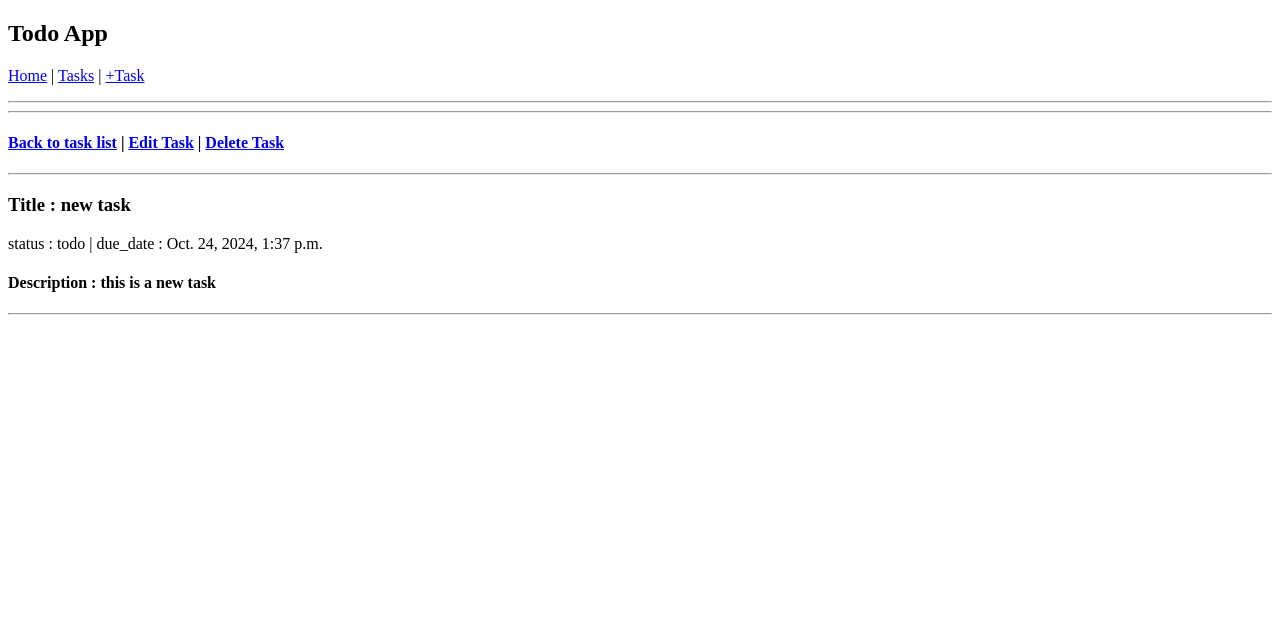
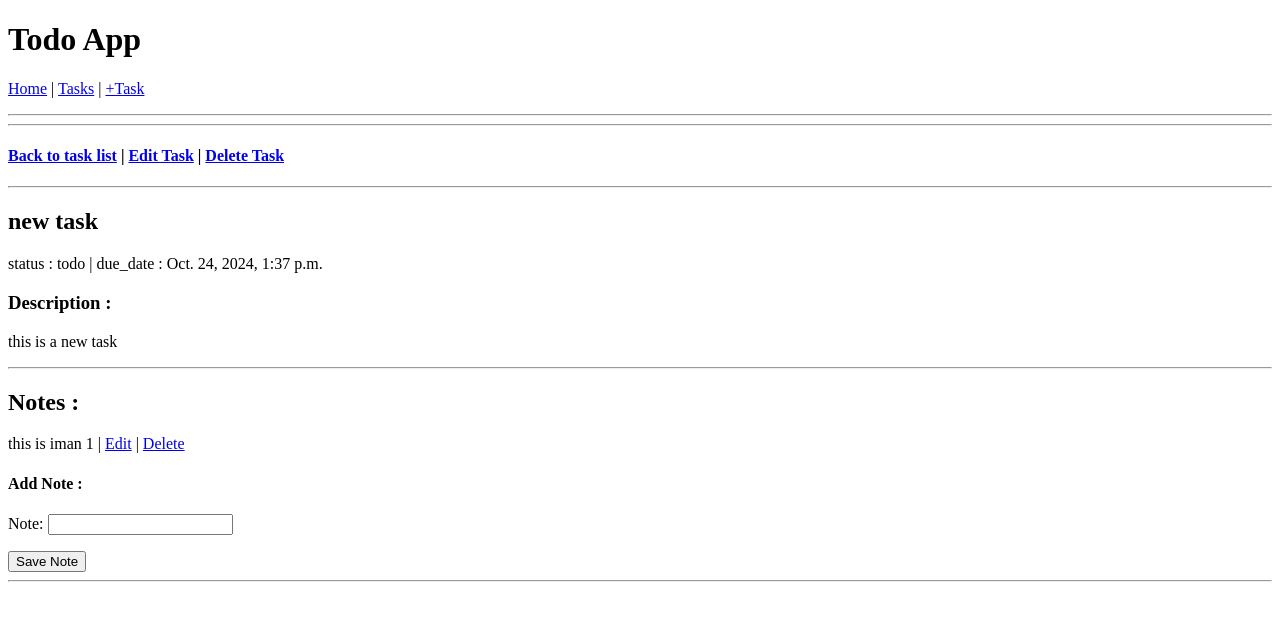
Before and after one commit to iMaaNor/todo_django, a Django app: page /tasks/1/ in a window 1280 px wide. Shown: the top 621 px of the page. Run offline with Django 4.2, Linux system fonts and the light colour scheme; the first user in the database is signed in; data comes from the database, SQL or seed files in the repository.

Commit message:
add note

```diff
--- a/templates/base.html
+++ b/templates/base.html
@@ -4,7 +4,7 @@
         <title>
         {% block title %}Todo App{% endblock title %}
         </title>
-        <h2>Todo App</h2>
+        <h1>Todo App</h1>
         {% if user.is_authenticated %}
             <p><a href="{% url 'home' %}">Home</a> | <a href="{% url 'task_list' %}">Tasks</a> | <a href="{% url 'task_add' %}">+Task</a></p>
         {% else %}
--- a/templates/task_detail.html
+++ b/templates/task_detail.html
@@ -6,9 +6,22 @@
     <a href="{% url 'task_edit' task.pk %}">Edit Task</a> |
     <a href="{% url 'task_delete' task.pk %}">Delete Task</a></h4>
 <hr>
-<h3>Title : {{ task.title }}</h3>
+<h2>{{ task.title }}</h2>
 <p>status : {{ task.status }}
     {% if task.due_date %}| due_date : {{ task.due_date }}{% endif %}</p>
-<h4>Description : {{ task.description }}</h4>
+<h3>Description : </h3>
+<p>{{ task.description }}</p>
+<hr>
+<h2>Notes : </h2>
+{% for note in task.note_set.all %}
+    <p>{{ note.note }} |
+        <a href="{% url 'note_edit' note.pk %}">Edit</a> |
+        <a href="{% url 'note_delete' note.pk%}">Delete</a></p>
+{% endfor %}
+<h4>Add Note : </h4>
+<form action="" method="post">{% csrf_token %}
+    {{ form.as_p }}
+    <button type="submit">Save Note</button>
+</form>
 <hr>
 {% endblock content %}
--- a/templates/task_list.html
+++ b/templates/task_list.html
@@ -3,7 +3,7 @@
 {% block title %}Tasks List{% endblock title %}
 {% block content %}
 {% for task in task_list %}
-    <h4><a href="{% url 'task_detail' task.pk %}">{{ task.title }}</a></h4>
+    <h3><a href="{% url 'task_detail' task.pk %}">{{ task.title }}</a></h3>
     <p>status : {{ task.status }}
         {% if task.due_date %}| due_date : {{ task.due_date }}{% endif %}</p>
     <hr>
--- a/todo/forms.py
+++ b/todo/forms.py
@@ -1,5 +1,5 @@
 from django import forms
-from .models import Task
+from .models import Task, Note
 
 
 class TaskForm(forms.ModelForm):
@@ -14,3 +14,11 @@ class TaskForm(forms.ModelForm):
         widgets = {
             "due_date": forms.widgets.DateTimeInput(attrs={"type": "datetime-local"}),
         }
+
+
+class NoteForm(forms.ModelForm):
+    class Meta:
+        model = Note
+        fields = [
+            "note",
+        ]
--- a/todo/models.py
+++ b/todo/models.py
@@ -21,3 +21,8 @@ class Task(models.Model):
 
     def get_absolute_url(self):
         return reverse_lazy("task_detail", kwargs={"pk": self.pk})
+
+
+class Note(models.Model):
+    task = models.ForeignKey(Task, on_delete=models.CASCADE)
+    note = models.CharField(max_length=200)
--- a/todo/urls.py
+++ b/todo/urls.py
@@ -6,12 +6,16 @@ from .views import (
     TaskCreateView,
     TaskDeleteView,
     TaskUpdateView,
+    NoteEditView,
+    NoteDeleteView,
 )
 
 urlpatterns = [
-    path("tasks/add", TaskCreateView.as_view(), name="task_add"),
-    path("tasks/<int:pk>/edit", TaskUpdateView.as_view(), name="task_edit"),
-    path("tasks/<int:pk>/delete", TaskDeleteView.as_view(), name="task_delete"),
+    path("notes/<int:pk>/edit/", NoteEditView.as_view(), name="note_edit"),
+    path("notes/<int:pk>/delete/", NoteDeleteView.as_view(), name="note_delete"),
+    path("tasks/add/", TaskCreateView.as_view(), name="task_add"),
+    path("tasks/<int:pk>/edit/", TaskUpdateView.as_view(), name="task_edit"),
+    path("tasks/<int:pk>/delete/", TaskDeleteView.as_view(), name="task_delete"),
     path("tasks/<int:pk>/", TaskDetailView.as_view(), name="task_detail"),
     path("tasks/", TaskListView.as_view(), name="task_list"),
     path("", HomePageView.as_view(), name="home"),
--- a/todo/views.py
+++ b/todo/views.py
@@ -1,3 +1,5 @@
+from django.http import HttpRequest, HttpResponse
+from django.views import View
 from django.views.generic import (
     TemplateView,
     ListView,
@@ -5,11 +7,13 @@ from django.views.generic import (
     CreateView,
     DeleteView,
     UpdateView,
+    FormView,
 )
+from django.views.generic.detail import SingleObjectMixin
 from django.contrib.auth.mixins import LoginRequiredMixin, UserPassesTestMixin
-from django.urls import reverse_lazy
-from .forms import TaskForm
-from .models import Task
+from django.urls import reverse_lazy, reverse
+from .forms import TaskForm, NoteForm
+from .models import Task, Note
 
 
 # Create your views here.
@@ -25,13 +29,48 @@ class TaskListView(LoginRequiredMixin, ListView):
         return Task.objects.filter(user=self.request.user)
 
 
-class TaskDetailView(LoginRequiredMixin, UserPassesTestMixin, DetailView):
+class NoteGet(UserPassesTestMixin, DetailView):
     model = Task
     template_name = "task_detail.html"
+
+    def get_context_data(self, **kwargs):
+        context = super().get_context_data(**kwargs)
+        context["form"] = NoteForm
+        return context
 
     def test_func(self):
         object = self.get_object()
         return object.user == self.request.user
+
+
+class NotePost(SingleObjectMixin, FormView):
+    model = Task
+    form_class = NoteForm
+    template_name = "task_detail.html"
+
+    def post(self, request, *args, **kwargs):
+        self.object = self.get_object()
+        return super().post(request, *args, **kwargs)
+
+    def form_valid(self, form):
+        note = form.save(commit=False)
+        note.task = self.object
+        note.save()
+        return super().form_valid(form)
+
+    def get_success_url(self):
+        task = self.object
+        return reverse("task_detail", kwargs={"pk": task.pk})
+
+
+class TaskDetailView(LoginRequiredMixin, View):
+    def get(self, request, *args, **kwargs):
+        view = NoteGet.as_view()
+        return view(request, *args, **kwargs)
+
+    def post(self, request, *args, **kwargs):
+        view = NotePost.as_view()
+        return view(request, *args, **kwargs)
 
 
 class TaskCreateView(LoginRequiredMixin, CreateView):
@@ -62,3 +101,28 @@ class TaskUpdateView(LoginRequiredMixin, UserPassesTestMixin, UpdateView):
     def test_func(self):
         object = self.get_object()
         return object.user == self.request.user
+
+
+class NoteEditView(LoginRequiredMixin, UserPassesTestMixin, UpdateView):
+    model = Note
+    fields = ["note"]
+    template_name = "note_edit.html"
+
+    def get_success_url(self):
+        return reverse("task_detail", kwargs={"pk": self.object.task.pk})
+
+    def test_func(self):
+        object = self.get_object()
+        return object.task.user == self.request.user
+
+
+class NoteDeleteView(LoginRequiredMixin, UserPassesTestMixin, DeleteView):
+    model = Note
+    template_name = "note_delete.html"
+
+    def get_success_url(self):
+        return reverse("task_detail", kwargs={"pk": self.object.task.pk})
+
+    def test_func(self):
+        object = self.get_object()
+        return object.task.user == self.request.user
```
Also changed, not shown: templates/note_delete.html (renamed from templates/registration/user_edit.html, +4 -4 lines), templates/note_edit.html (added, +11 -0 lines), todo/admin.py (+7 -1 lines), db.sqlite3, todo/migrations/0002_note.py (added).
